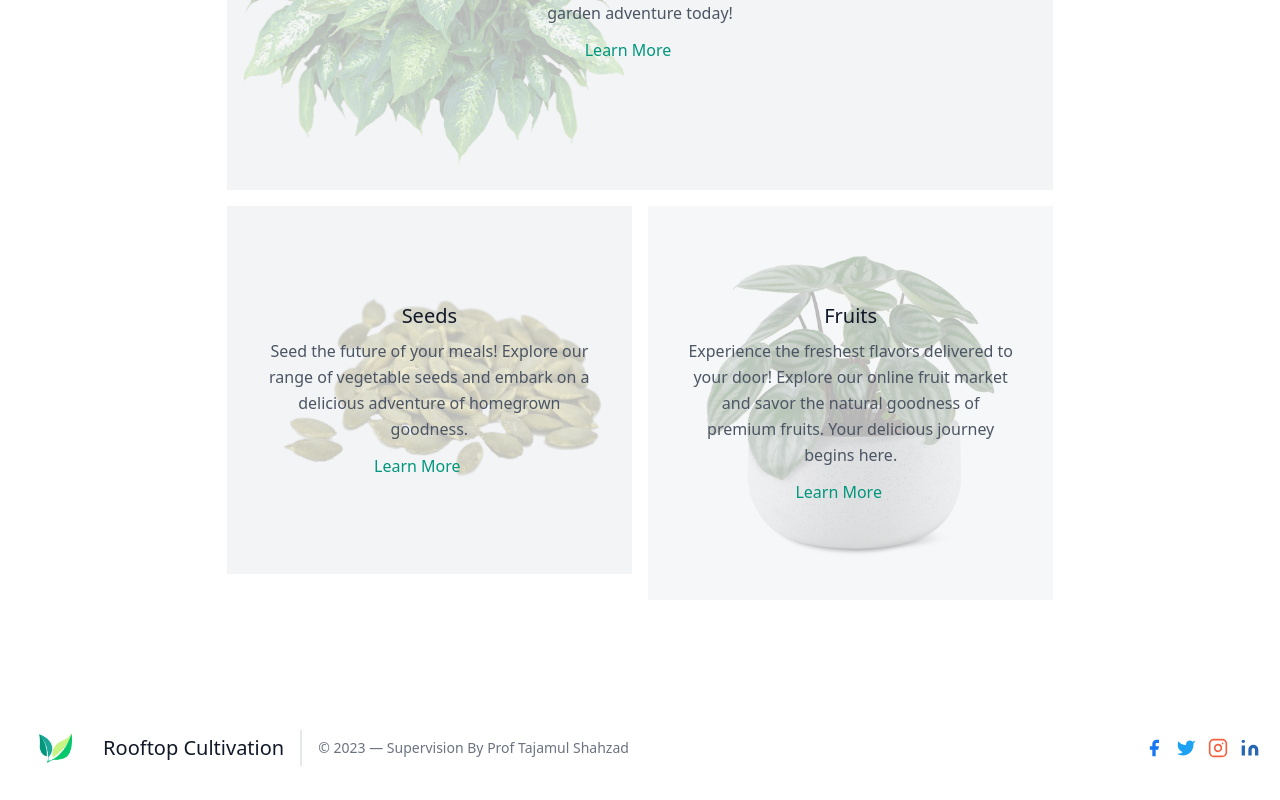
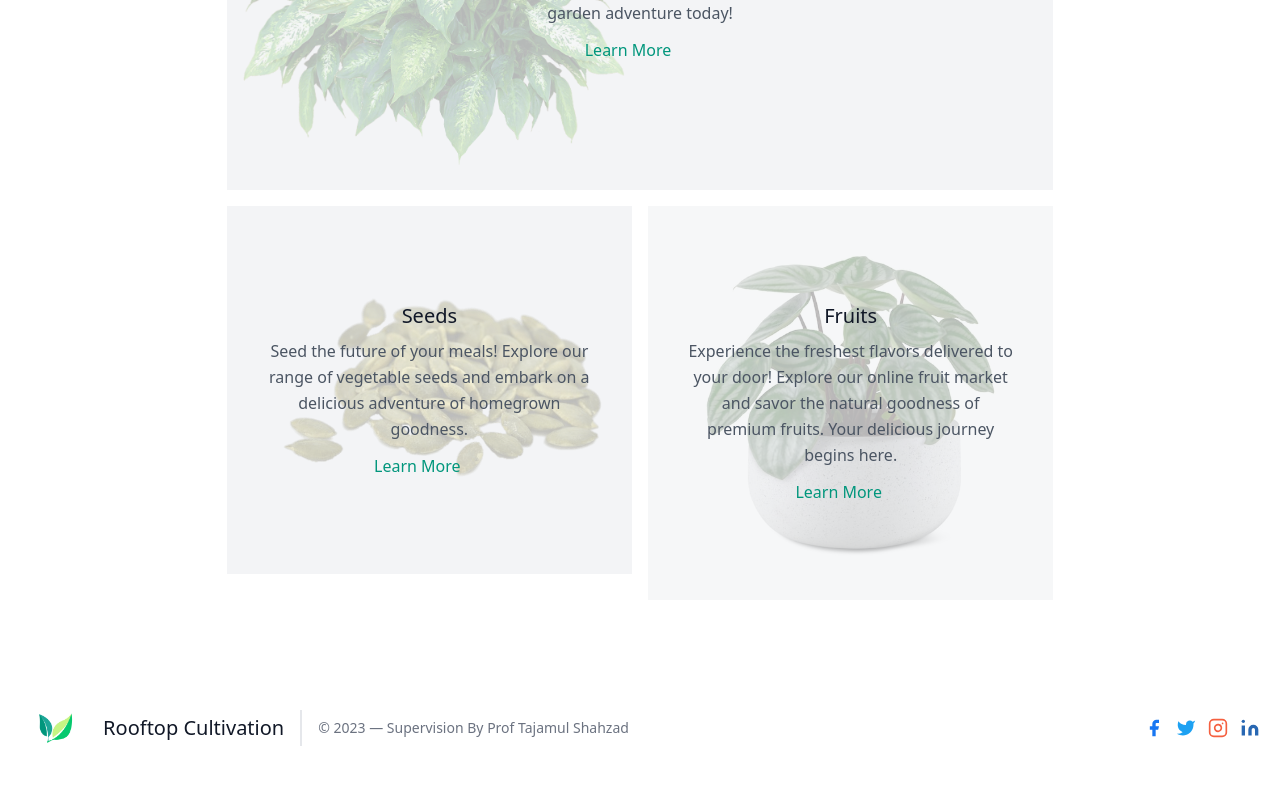
Before and after one commit to Muhammad-Akash-Haider/Rooftop-Cultivation-full, a React (Create React App) app in the folder Frontend/: page / in a window 1280 px wide. Shown: the part 1807-2607 px from the top of the page. After the commit the page ends 2567 px from the top, so only its background shows below. Built offline with nearby package versions, Linux system fonts and the light colour scheme; no server answers.

Commit message:
Changes updated

```diff
--- a/Frontend/src/components/Footer.jsx
+++ b/Frontend/src/components/Footer.jsx
@@ -9,7 +9,7 @@ function Footer() {
     <div>
       <footer class="text-gray-600 body-font">
 
-        <div class="container px-5 py-8 mx-auto flex items-center sm:flex-row flex-col">
+        <div class="container px-5 py-3 mx-auto flex items-center sm:flex-row flex-col">
           <a class="flex title-font font-medium items-center md:justify-start justify-center text-gray-900">
             <img className='fill="none" stroke="currentColor" stroke-linecap="round" stroke-linejoin="round" stroke-width="2" class="w-10 h-10 text-white p-2" viewBox="0 0 24 24"' src={LOGO} alt="" />
             <path d="M12 2L2 7l10 5 10-5-10-5zM2 17l10 5 10-5M2 12l10 5 10-5"></path>
```
